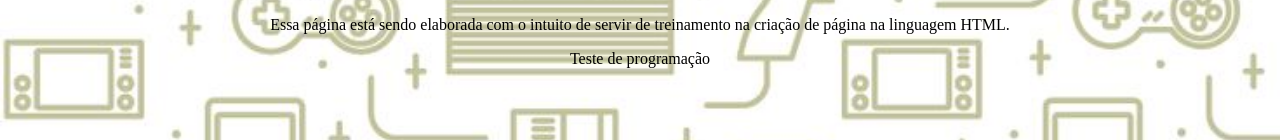
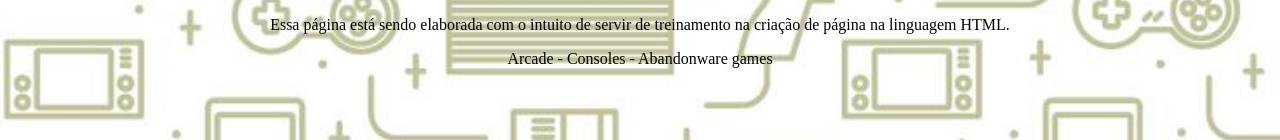
Before and after one commit to profcesarPC/Turma-N, a plain HTML site: page index.html in a window 1280 px wide. Shown: the part 152-292 px from the top of the page. Drawn offline with Linux system fonts and the light colour scheme.

Commit message:
Update index.html

```diff
--- a/index.html
+++ b/index.html
@@ -15,9 +15,9 @@
     <h3>Proposição de site de jogos retrôs - Consoles e Arcades</h3>
 
     <p>Essa página está sendo elaborada com o intuito de servir de treinamento na criação de página na linguagem
-    HTML. </p>
+    HTML.  </p>
 
-    <p>Teste de programação</p>
+    <p>Arcade - Consoles - Abandonware games</p>
 </body>
 
 
```
